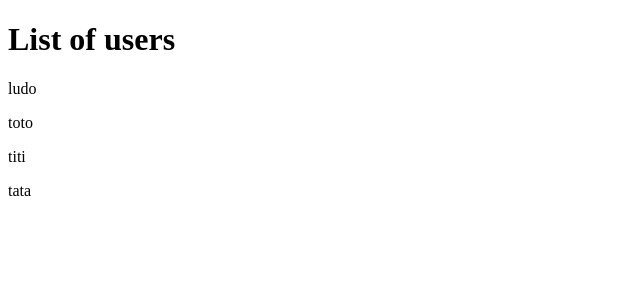
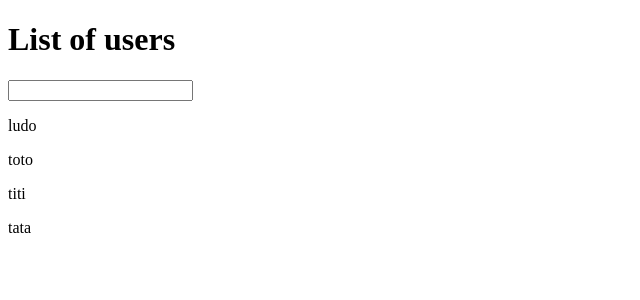
Before and after one commit to ludoarena/outdoorgame_sherlock_frontend, an Angular app in the folder ng-sherlock-app/: page / in a window 1280 px wide. Shown: the top 300 px of the page, without its empty margins (0-640 px from the left). Built offline with nearby package versions, Linux system fonts and the light colour scheme.

Commit message:
intercept mouse click

```diff
--- a/ng-sherlock-app/src/app/app.component.html
+++ b/ng-sherlock-app/src/app/app.component.html
@@ -1,8 +1,10 @@
 <h1>List of users</h1>
 
-<p (click)="selectUser(users[0])">{{ users[0].lastName }}</p>
-<p (click)="selectUser(users[1])">{{ users[1].lastName }}</p>
-<p (click)="selectUser(users[2])">{{ users[2].lastName }}</p>
-<p (click)="selectUser(users[3])">{{ users[3].lastName }}</p>
+<input type="number" (click)="selectUser($event)" />
+
+<p>{{ users[0].lastName }}</p>
+<p>{{ users[1].lastName }}</p>
+<p>{{ users[2].lastName }}</p>
+<p>{{ users[3].lastName }}</p>
 
 <router-outlet />
--- a/ng-sherlock-app/src/app/app.component.ts
+++ b/ng-sherlock-app/src/app/app.component.ts
@@ -14,10 +14,11 @@ export class AppComponent implements OnInit {
 
   ngOnInit(): void {
       console.table(this.users);
-      this.selectUser(this.users[0])
   }
 
-  selectUser(user : User) {
-    console.log(`You have clicked on ${user.firstName} ${user.lastName}`)
+  selectUser(event : MouseEvent) {
+    const index:number = +(event.target as HTMLInputElement).value;
+    const fullName: string = `${this.users[index].firstName} ${this.users[index].lastName}`
+    console.log(`You have clicked on ${fullName}`)
   }
 }
```
